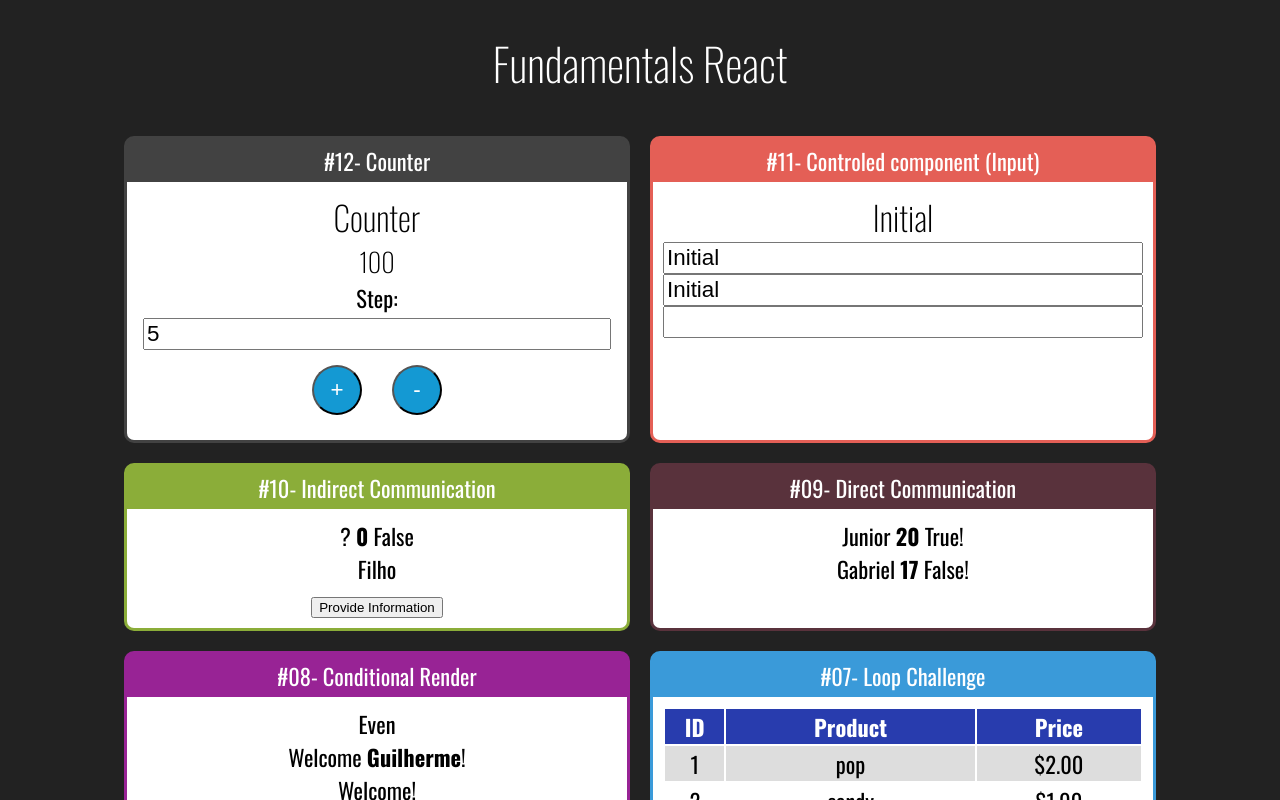
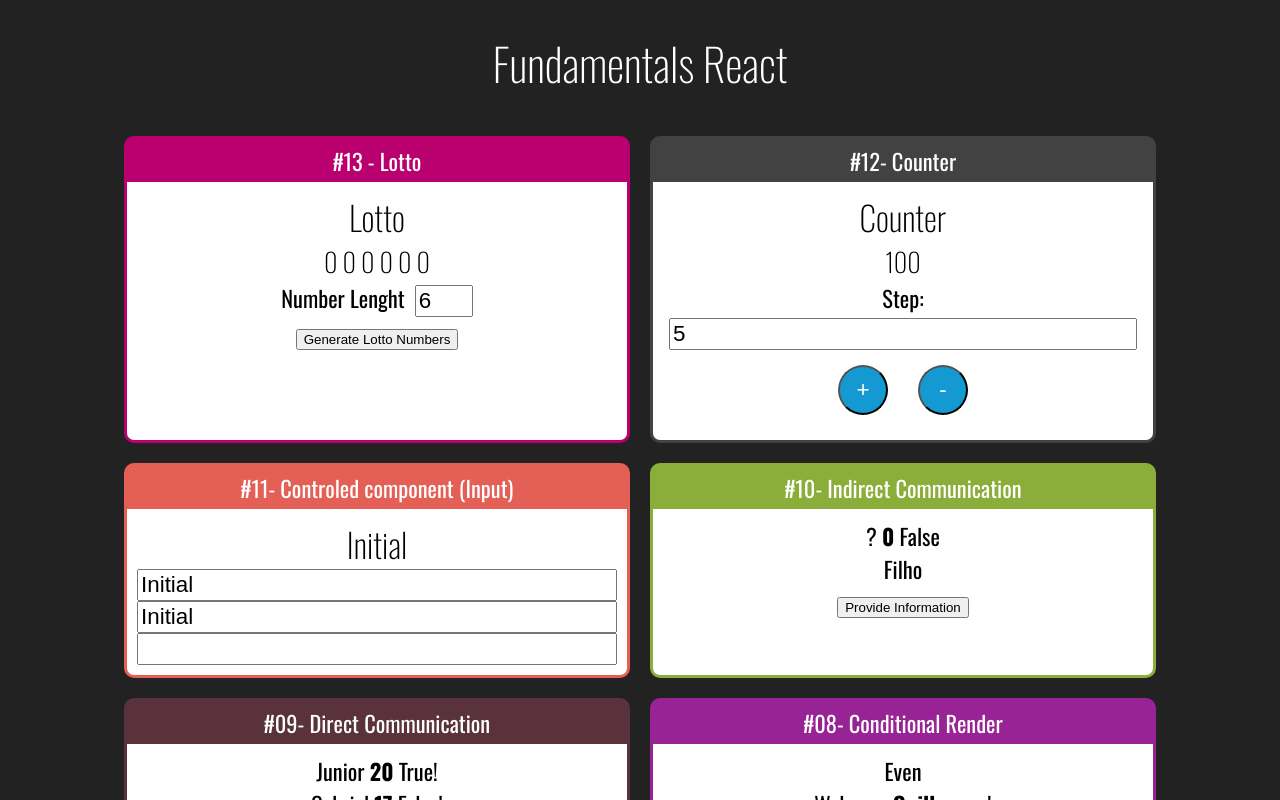
Before and after one commit to gsabreu/react, a React (Create React App) app in the folder udemy-coder/fundamentals-react/: page / in a window 1280 px wide. Shown: the top 800 px of the page. Built offline with nearby package versions, Linux system fonts and the light colour scheme.

Commit message:
Created lotto component

```diff
--- a/udemy-coder/fundamentals-react/src/App.jsx
+++ b/udemy-coder/fundamentals-react/src/App.jsx
@@ -1,6 +1,7 @@
 import "./App.css";
 import React from "react";
 
+import Lotto from "./components/lotto/Lotto";
 import Counter from "./components/counter/Counter";
 import Input from "./components/forms/Input";
 import MainIndirect from "./communication/MainIndirect";
@@ -23,6 +24,9 @@ export default () => {
             <h1>Fundamentals React</h1>
 
             <div className="Cards">
+                <Card title="#13 - Lotto" color="#B9006E">
+                    <Lotto numbersLenght={6}></Lotto>
+                </Card>
 
                 <Card title="#12- Counter" color="#424242">
                     <Counter initialNumber={100}></Counter>
@@ -55,7 +59,7 @@ export default () => {
                 </Card>
 
                 <Card title="#05 - Componets with Children" color="#00C8F8">
-                    <Family surname= "Silva">
+                    <Family surname="Silva">
                         <FamilyMember name="Pedro" />
                         <FamilyMember name="Ana" />
                         <FamilyMember name="Gustavo" />
--- /dev/null
+++ b/udemy-coder/fundamentals-react/src/components/lotto/Lotto.css
@@ -0,0 +1,8 @@
+.Lotto input{
+    font-size: 1.4rem;
+    width: 50px;
+}
+
+.Lotto label{
+    margin-right: 10px;
+}
--- /dev/null
+++ b/udemy-coder/fundamentals-react/src/components/lotto/Lotto.jsx
@@ -0,0 +1,52 @@
+import "./Lotto.css";
+import React, { useState } from "react";
+
+export default (props) => {
+    function generateNumbers(size) {
+        const numbers = Array(size)
+            .fill(0)
+            .reduce((nums) => {
+                const newNumber = generateNumberWithouRepeatiton(1, 60, nums);
+                return [...nums, newNumber];
+            }, [])
+            .sort((n1, n2) => n1 - n2);
+        return numbers;
+    }
+
+    function generateNumberWithouRepeatiton(min, max, array) {
+        const random = parseInt(Math.random() * (max - min)) + min;
+        return array.includes(random)
+            ? generateNumberWithouRepeatiton(min, max, array)
+            : random;
+    }
+
+    const [numbersLenght, setNumbersLenght] = useState(
+        props.numbersLenght || 6
+    );
+    const initalNumbers = Array(props.size || 6).fill(0);
+    const [numbers, setNumbers] = useState(initalNumbers);
+
+    return (
+        <div>
+            <h2>Lotto</h2>
+            <h3>{numbers.join(" ")}</h3>
+            <div className="Lotto">
+                <label htmlFor="numbersLenght">Number Lenght</label>
+                <input
+                    id="numbersLenght"
+                    min="6"
+                    max="10"
+                    type="number"
+                    value={numbersLenght}
+                    onChange={(e) => {
+                        setNumbersLenght(+e.target.value);
+                        setNumbers(generateNumbers(numbersLenght));
+                    }}
+                />
+            </div>
+            <button onClick={(_) => setNumbers(generateNumbers(numbersLenght))}>
+                Generate Lotto Numbers
+            </button>
+        </div>
+    );
+};
```
